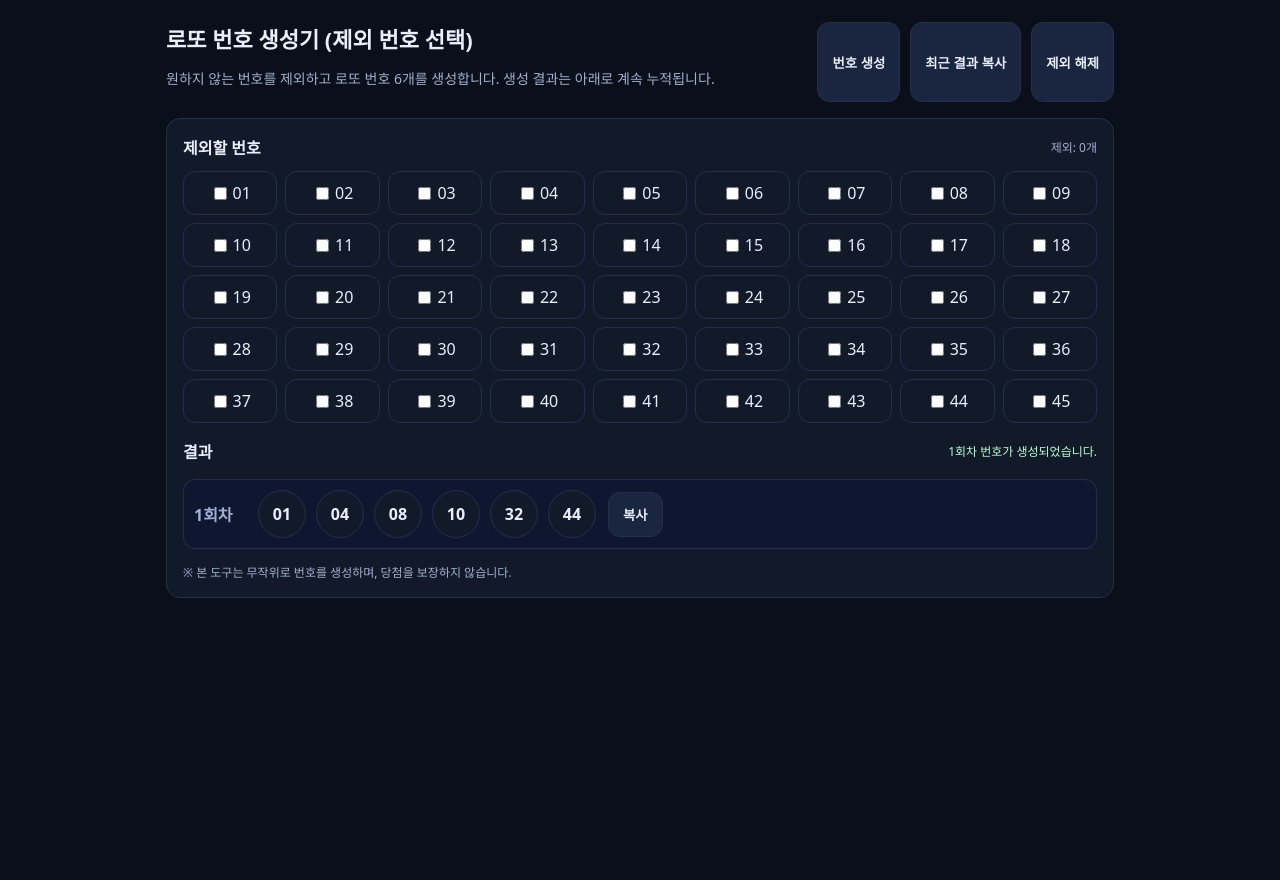
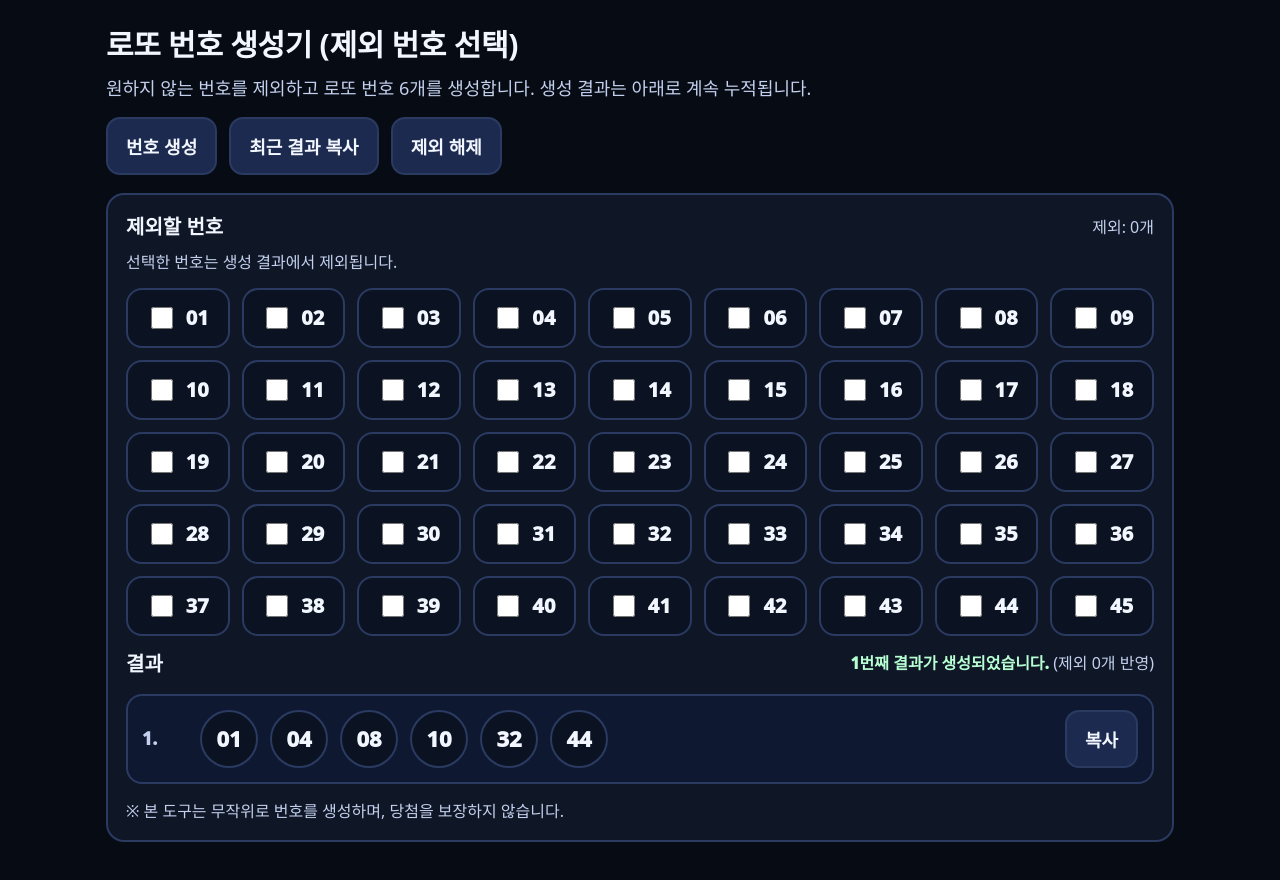
Before and after one commit to sharonkim12/lotto-number-generator, a plain HTML site: page index.html in a window 1280 px wide. Both pictures are taken after a click on the button "번호 생성". Before the commit the page ends 800 px from the top, so only its background shows below. Drawn offline with Linux system fonts and the light colour scheme.

Commit message:
Update index.html

```diff
--- a/index.html
+++ b/index.html
@@ -2,113 +2,284 @@
 <html lang="ko">
 <head>
   <meta charset="utf-8" />
-  <meta name="viewport" content="width=device-width, initial-scale=1" />
+  <meta name="viewport" content="width=device-width, initial-scale=1, viewport-fit=cover" />
   <title>로또 번호 생성기 (제외 번호 선택)</title>
   <meta name="description" content="원하지 않는 번호를 제외하고 로또 번호 6개를 무작위로 생성합니다. 생성할 때마다 결과가 누적되며, 각 결과를 개별 복사할 수 있습니다." />
 
   <style>
-    :root { --bg:#0b0f19; --card:#121a2a; --text:#e8eefc; --muted:#9fb0d0; --line:#22304d; }
-    * { box-sizing: border-box; }
-    body { margin:0; font-family: system-ui, -apple-system, Segoe UI, Roboto, Arial, sans-serif; background: var(--bg); color: var(--text); }
-    .wrap { max-width: 980px; margin: 0 auto; padding: 22px 16px 40px; }
-    h1 { margin: 0 0 6px; font-size: 22px; }
-    .desc { color: var(--muted); font-size: 14px; }
+    :root{
+      --bg:#070b14;
+      --card:#0f1626;
+      --card2:#0b1222;
+      --text:#f2f6ff;
+      --muted:#c3d0ee;
+      --line:#2a3a61;
+      --btn:#1c2a4f;
+      --btn2:#233461;
+      --ok:#b7ffd3;
+      --danger:#ffb4b4;
+      --focus:#7aa7ff;
 
-    .top { display:flex; justify-content:space-between; gap:16px; flex-wrap:wrap; }
-    .btns { display:flex; gap:10px; }
+      /* 기본(웹/태블릿) */
+      --wrap:1100px;
+      --pad:18px;
+      --radius:18px;
+      --gap:12px;
+      --gridCols:9;
 
-    button {
-      border:1px solid var(--line);
-      background:#1a2540;
-      color:var(--text);
-      padding: 12px 14px;
-      border-radius: 12px;
-      cursor:pointer;
-      font-weight:700;
+      --h1:30px;
+      --base:18px;
+      --small:16px;
+
+      --btnH:56px;
+      --btnPadY:14px;
+      --btnPadX:18px;
+
+      --cellPadY:14px;
+      --cellPadX:10px;
+
+      --ball:58px;
+      --ballFont:22px;
     }
 
-    .card {
-      margin-top:16px;
-      background:var(--card);
-      border:1px solid var(--line);
-      border-radius:14px;
-      padding:16px;
+    *{ box-sizing:border-box; }
+    html, body{ height:100%; }
+    body{
+      margin:0;
+      font-family: system-ui, -apple-system, Segoe UI, Roboto, Arial, sans-serif;
+      background: var(--bg);
+      color: var(--text);
+      line-height:1.4;
+      font-size: var(--base);
+      overflow-x:hidden; /* ✅ iOS에서 가로 잘림/스크롤 방지 */
     }
 
-    .row { display:flex; justify-content:space-between; align-items:center; }
-    .hint { font-size:12px; color:var(--muted); }
-
-    .grid {
-      margin-top:12px;
-      display:grid;
-      grid-template-columns: repeat(9, 1fr);
-      gap:8px;
+    .wrap{
+      max-width: var(--wrap);
+      margin: 0 auto;
+      padding: 24px 16px 60px;
     }
 
-    @media (max-width:720px){
-      .grid { grid-template-columns: repeat(6, 1fr); }
+    .top{
+      display:flex;
+      justify-content:space-between;
+      gap:16px;
+      flex-wrap:wrap;
+      align-items:flex-start;
     }
 
-    .n {
+    h1{
+      margin:0 0 10px;
+      font-size: var(--h1);
+      letter-spacing:-0.3px;
+    }
+
+    .desc{
+      margin:0;
+      color: var(--muted);
+      font-size: var(--base);
+    }
+
+    .btns{
+      display:flex;
+      gap:12px;
+      flex-wrap:wrap;
+      align-items:center;
+      justify-content:flex-end;
+    }
+
+    button{
+      border:2px solid var(--line);
+      background: var(--btn);
+      color: var(--text);
+      padding: var(--btnPadY) var(--btnPadX);
+      border-radius: 14px;
+      cursor:pointer;
+      font-weight:900;
+      font-size: 18px;
+      min-height: var(--btnH);
+      white-space: nowrap;
+    }
+    button:hover{ background: var(--btn2); }
+    button:active{ transform: translateY(1px); }
+    button:focus-visible{
+      outline: 4px solid var(--focus);
+      outline-offset: 2px;
+    }
+
+    .card{
+      margin-top:18px;
+      background: var(--card);
+      border:2px solid var(--line);
+      border-radius: var(--radius);
+      padding: var(--pad);
+      width: 100%;
+      overflow:hidden; /* ✅ 카드 밖으로 튀는 요소 차단 */
+    }
+
+    .row{
+      display:flex;
+      justify-content:space-between;
+      align-items:center;
+      gap:12px;
+      flex-wrap:wrap;
+    }
+
+    .hint{
+      font-size: var(--small);
+      color: var(--muted);
+    }
+
+    .grid{
+      margin-top:14px;
+      display:grid;
+      grid-template-columns: repeat(var(--gridCols), minmax(0, 1fr));
+      gap: var(--gap);
+      width: 100%;
+    }
+
+    .n{
       display:flex;
       align-items:center;
       justify-content:center;
-      border:1px solid var(--line);
-      border-radius:12px;
-      padding:10px;
+      gap:10px;
+      padding: var(--cellPadY) var(--cellPadX);
+      border:2px solid var(--line);
+      border-radius:16px;
+      background: var(--card2);
+      user-select:none;
+      min-width:0;
     }
 
-    .n input { margin-right:6px; }
+    .n input{
+      width: 22px;
+      height: 22px;
+      accent-color: #6aa8ff;
+      cursor:pointer;
+      flex: 0 0 auto;
+    }
 
-    .result {
-      margin-top:16px;
+    .n label{
+      cursor:pointer;
+      font-weight:1000;
+      font-size: 20px;
+      letter-spacing:0.2px;
+    }
+
+    .result{
+      margin-top: 16px;
       display:flex;
       flex-direction:column;
-      gap:12px;
+      gap: 14px;
     }
 
-    .result-row {
+    .result-row{
       display:flex;
       align-items:center;
+      gap:14px;
+      flex-wrap:wrap;
+      padding: 14px;
+      border:2px solid var(--line);
+      border-radius:16px;
+      background: #0e1830;
+      width:100%;
+    }
+
+    .idx{
+      min-width: 44px;
+      font-weight:1000;
+      font-size: 18px;
+      color: var(--muted);
+    }
+
+    .balls{
+      display:flex;
       gap:12px;
       flex-wrap:wrap;
-      padding:10px;
-      border:1px solid var(--line);
-      border-radius:12px;
-      background:#0f1730;
+      align-items:center;
+      flex: 1 1 auto;
+      min-width: 0;
     }
 
-    .round {
-      min-width:52px;
-      font-weight:700;
-      color:#9fb0d0;
-    }
-
-    .balls {
-      display:flex;
-      gap:10px;
-      flex-wrap:wrap;
-    }
-
-    .ball {
-      width:48px;
-      height:48px;
-      border-radius:999px;
+    .ball{
+      width: var(--ball);
+      height: var(--ball);
+      border-radius: 999px;
       display:flex;
       align-items:center;
       justify-content:center;
-      border:1px solid var(--line);
-      background:#121a2a;
-      font-weight:900;
+      border:2px solid var(--line);
+      background:#0b1222;
+      font-weight:1000;
+      font-size: var(--ballFont);
+      flex: 0 0 auto;
     }
 
-    .ok { color:#b7ffd3; }
-    .danger { color:#ffb4b4; }
+    .ok{ color: var(--ok); font-weight:1000; }
+    .danger{ color: var(--danger); font-weight:1000; }
 
-    .footer {
-      margin-top:14px;
-      font-size:12px;
-      color:var(--muted);
+    .footer{
+      margin-top: 16px;
+      font-size: var(--small);
+      color: var(--muted);
+    }
+
+    /* ✅ 반응형: 큰 태블릿 */
+    @media (max-width: 920px){
+      :root{
+        --gridCols:6;
+        --h1:28px;
+      }
+    }
+
+    /* ✅ 반응형: 모바일(핵심) */
+    @media (max-width: 560px){
+      :root{
+        --gridCols:5;           /* ✅ 폰에서 절대 안 잘림 */
+        --pad:14px;
+        --gap:10px;
+        --h1:22px;
+        --base:16px;
+        --small:14px;
+
+        --btnH:52px;
+        --btnPadY:12px;
+        --btnPadX:14px;
+
+        --cellPadY:12px;
+        --cellPadX:8px;
+
+        --ball:52px;
+        --ballFont:20px;
+      }
+
+      .wrap{
+        padding: 18px 12px 48px;
+      }
+
+      .btns{
+        width:100%;
+        justify-content:flex-start;
+      }
+
+      .btns button{
+        flex: 1 1 calc(50% - 6px); /* ✅ 버튼 2개씩 줄바꿈 */
+      }
+
+      /* 결과 행에서 '복사' 버튼은 아래로 내려가도 자연스럽게 */
+      .result-row button{
+        width: 100%;
+      }
+    }
+
+    /* ✅ 초소형 폰(아이폰 SE급) */
+    @media (max-width: 360px){
+      :root{
+        --gridCols:4;
+      }
+      .btns button{
+        flex: 1 1 100%;
+      }
     }
   </style>
 </head>
@@ -121,32 +292,39 @@
       <h1>로또 번호 생성기 (제외 번호 선택)</h1>
       <p class="desc">원하지 않는 번호를 제외하고 로또 번호 6개를 생성합니다. 생성 결과는 아래로 계속 누적됩니다.</p>
     </div>
+
     <div class="btns">
-      <button id="btnGen">번호 생성</button>
-      <button id="btnCopy">최근 결과 복사</button>
-      <button id="btnClear">제외 해제</button>
+      <button id="btnGen" type="button">번호 생성</button>
+      <button id="btnCopy" type="button">최근 결과 복사</button>
+      <button id="btnClear" type="button">제외 해제</button>
     </div>
   </div>
 
   <div class="card">
     <div class="row">
-      <strong>제외할 번호</strong>
+      <strong style="font-size:20px;">제외할 번호</strong>
       <span class="hint" id="countInfo">제외: 0개</span>
     </div>
 
-    <div class="grid" id="grid"></div>
+    <div style="height:10px;"></div>
+    <div class="hint">선택한 번호는 생성 결과에서 제외됩니다.</div>
 
-    <div class="row" style="margin-top:16px;">
-      <strong>결과</strong>
+    <div class="grid" id="grid" aria-label="제외 번호 선택"></div>
+
+    <div style="height:14px;"></div>
+
+    <div class="row">
+      <strong style="font-size:20px;">결과</strong>
       <span class="hint" id="status">아직 생성된 번호가 없습니다.</span>
     </div>
 
-    <div class="result" id="result"></div>
+    <div class="result" id="result" aria-live="polite"></div>
 
     <div class="footer">
       ※ 본 도구는 무작위로 번호를 생성하며, 당첨을 보장하지 않습니다.
     </div>
   </div>
+
 </div>
 
 <script>
@@ -159,86 +337,118 @@
   const btnClear = document.getElementById('btnClear');
 
   let lastNumbers = [];
-  let round = 0;
+  let idx = 0;
 
   const pad2 = n => String(n).padStart(2,'0');
 
   function renderGrid(){
     for(let i=1;i<=45;i++){
-      const d=document.createElement('div');
-      d.className='n';
-      d.innerHTML=`<input type="checkbox" data-num="${i}"><label>${pad2(i)}</label>`;
-      d.querySelector('input').addEventListener('change',updateCount);
+      const d = document.createElement('div');
+      d.className = 'n';
+
+      const cb = document.createElement('input');
+      cb.type = 'checkbox';
+      cb.dataset.num = String(i);
+      cb.id = 'n' + i;
+
+      const label = document.createElement('label');
+      label.htmlFor = cb.id;
+      label.textContent = pad2(i);
+
+      cb.addEventListener('change', updateCount);
+
+      d.appendChild(cb);
+      d.appendChild(label);
       grid.appendChild(d);
     }
   }
 
   function updateCount(){
-    const c=grid.querySelectorAll('input:checked').length;
-    countInfo.textContent=`제외: ${c}개`;
+    const c = grid.querySelectorAll('input:checked').length;
+    countInfo.textContent = `제외: ${c}개`;
   }
 
   function pick6(excluded){
-    const pool=[];
+    const pool = [];
     for(let i=1;i<=45;i++) if(!excluded.has(i)) pool.push(i);
-    if(pool.length<6) return null;
+    if(pool.length < 6) return null;
+
     for(let i=pool.length-1;i>0;i--){
-      const j=Math.floor(Math.random()*(i+1));
-      [pool[i],pool[j]]=[pool[j],pool[i]];
+      const j = Math.floor(Math.random()*(i+1));
+      [pool[i],pool[j]] = [pool[j],pool[i]];
     }
     return pool.slice(0,6).sort((a,b)=>a-b);
   }
 
-  btnGen.onclick=()=>{
-    const excluded=new Set([...grid.querySelectorAll('input:checked')].map(c=>+c.dataset.num));
-    const nums=pick6(excluded);
+  async function writeClipboard(text){
+    await navigator.clipboard.writeText(text);
+  }
+
+  btnGen.onclick = () => {
+    const excluded = new Set([...grid.querySelectorAll('input:checked')].map(c => +c.dataset.num));
+    const nums = pick6(excluded);
+
     if(!nums){
-      statusEl.innerHTML='<span class="danger">제외 번호가 너무 많아 생성할 수 없습니다.</span>';
+      statusEl.innerHTML = '<span class="danger">제외 번호가 너무 많아 생성할 수 없습니다. 최소 6개 이상 남겨 주세요.</span>';
       return;
     }
 
-    round++;
-    lastNumbers=nums;
+    idx++;
+    lastNumbers = nums;
 
-    const row=document.createElement('div');
-    row.className='result-row';
+    const row = document.createElement('div');
+    row.className = 'result-row';
 
-    const r=document.createElement('div');
-    r.className='round';
-    r.textContent=`${round}회차`;
+    const left = document.createElement('div');
+    left.className = 'idx';
+    left.textContent = `${idx}.`;
 
-    const balls=document.createElement('div');
-    balls.className='balls';
-    nums.forEach(n=>{
-      const b=document.createElement('div');
-      b.className='ball';
-      b.textContent=pad2(n);
+    const balls = document.createElement('div');
+    balls.className = 'balls';
+    nums.forEach(n => {
+      const b = document.createElement('div');
+      b.className = 'ball';
+      b.textContent = pad2(n);
       balls.appendChild(b);
     });
 
-    const copy=document.createElement('button');
-    copy.textContent='복사';
-    copy.onclick=()=>navigator.clipboard.writeText(nums.map(pad2).join(' '));
+    const copyBtn = document.createElement('button');
+    copyBtn.type = 'button';
+    copyBtn.textContent = '복사';
+    copyBtn.onclick = async () => {
+      const text = nums.map(pad2).join(' ');
+      try{
+        await writeClipboard(text);
+        statusEl.innerHTML = `<span class="ok">${idx}번 결과가 복사되었습니다.</span> ${text}`;
+      }catch{
+        statusEl.innerHTML = `<span class="danger">복사에 실패했습니다. 브라우저 권한을 확인해 주세요.</span>`;
+      }
+    };
 
-    row.append(r,balls,copy);
+    row.append(left, balls, copyBtn);
     resultEl.appendChild(row);
 
-    statusEl.innerHTML=`<span class="ok">${round}회차 번호가 생성되었습니다.</span>`;
+    statusEl.innerHTML = `<span class="ok">${idx}번째 결과가 생성되었습니다.</span> (제외 ${excluded.size}개 반영)`;
   };
 
-  btnCopy.onclick=()=>{
+  btnCopy.onclick = async () => {
     if(!lastNumbers.length){
-      statusEl.innerHTML='<span class="danger">복사할 결과가 없습니다.</span>';
+      statusEl.innerHTML = '<span class="danger">복사할 최근 결과가 없습니다. 먼저 번호를 생성해 주세요.</span>';
       return;
     }
-    navigator.clipboard.writeText(lastNumbers.map(pad2).join(' '));
-    statusEl.innerHTML='<span class="ok">최근 결과가 복사되었습니다.</span>';
+    const text = lastNumbers.map(pad2).join(' ');
+    try{
+      await writeClipboard(text);
+      statusEl.innerHTML = `<span class="ok">최근 결과가 복사되었습니다.</span> ${text}`;
+    }catch{
+      statusEl.innerHTML = `<span class="danger">복사에 실패했습니다. 브라우저 권한을 확인해 주세요.</span>`;
+    }
   };
 
-  btnClear.onclick=()=>{
-    grid.querySelectorAll('input').forEach(c=>c.checked=false);
+  btnClear.onclick = () => {
+    grid.querySelectorAll('input').forEach(c => c.checked = false);
     updateCount();
-    statusEl.textContent='제외 번호 선택이 초기화되었습니다.';
+    statusEl.textContent = '제외 번호 선택이 초기화되었습니다.';
   };
 
   renderGrid();
```
